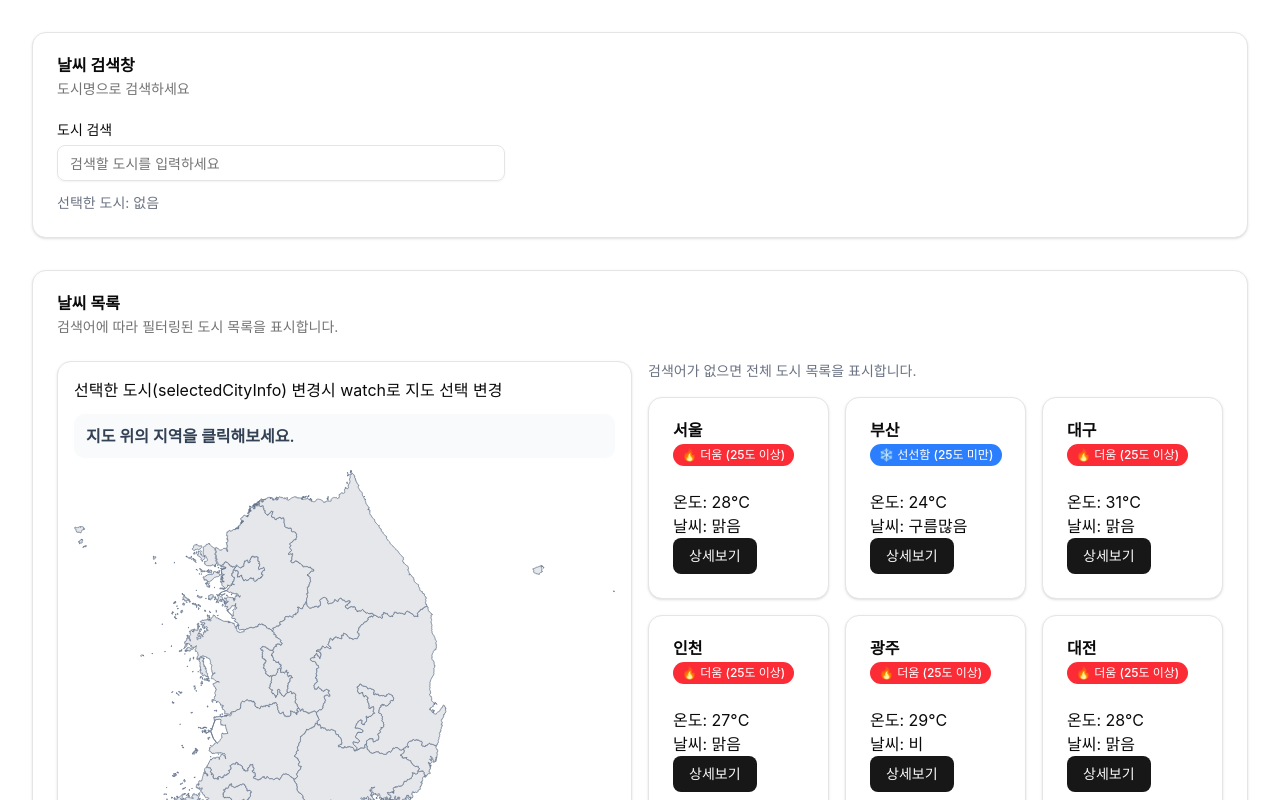
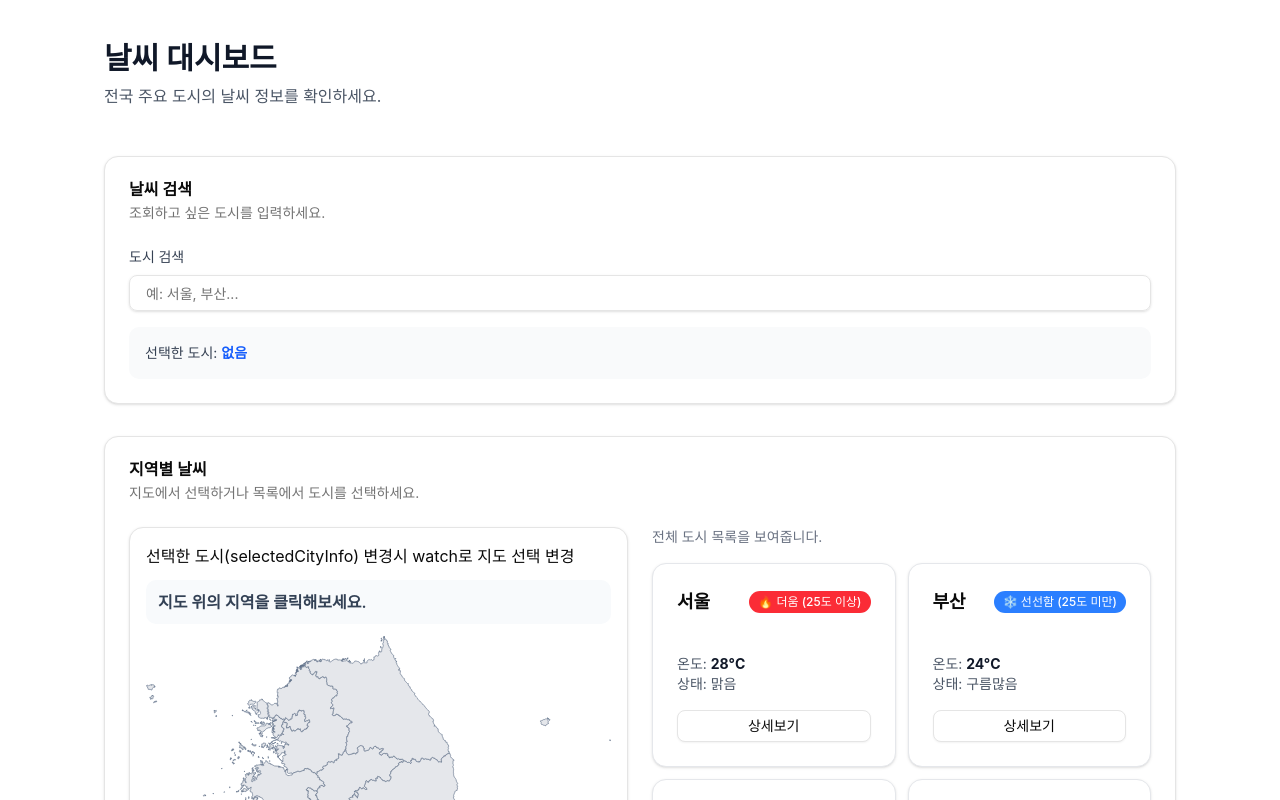
Before and after one commit to Shin-3117/skala-vue3-22-3, a Vue app: page / in a window 1280 px wide. Shown: the top 800 px of the page. Built offline with nearby package versions, Linux system fonts and the light colour scheme.

Commit message:
:lipstick: 날씨 디자인 수정

```diff
--- a/src/components/handsOn/SearchBar.vue
+++ b/src/components/handsOn/SearchBar.vue
@@ -15,14 +15,24 @@ const searchQueryProxy = computed({
 </script>
 
 <template>
-  <div class="grid w-full max-w-md gap-2">
-    <Label for="weather-search">도시 검색</Label>
-    <Input
-      id="weather-search"
-      type="text"
-      v-model="searchQueryProxy"
-      placeholder="검색할 도시를 입력하세요"
-      class="w-full"
-    />
+  <div class="flex flex-col gap-2">
+    <Label for="weather-search" class="text-sm font-medium text-gray-700">도시 검색</Label>
+    <div class="relative">
+      <Input
+        id="weather-search"
+        type="text"
+        v-model="searchQueryProxy"
+        placeholder="예: 서울, 부산..."
+        class="w-full pl-4 pr-4 py-2 border rounded-md shadow-sm focus:ring-2 focus:ring-blue-500 focus:border-blue-500"
+      />
+      <div v-if="searchQueryProxy" class="absolute inset-y-0 right-0 flex items-center pr-3">
+        <button
+          @click="searchQueryProxy = ''"
+          class="text-gray-400 hover:text-gray-600"
+        >
+          ✕
+        </button>
+      </div>
+    </div>
   </div>
 </template>
--- a/src/components/handsOn/WeatherCard.vue
+++ b/src/components/handsOn/WeatherCard.vue
@@ -6,7 +6,6 @@ import {
   CardHeader,
   CardTitle,
   CardContent,
-  CardDescription,
 } from '@/components/ui/card/index.js'
 
 const props = defineProps(['name', 'temp', 'status'])
@@ -24,15 +23,19 @@ const showDetail = (cityName, status) => {
 }
 </script>
 <template>
-  <Card class="cursor-pointer" @click="handleSelect">
-    <CardHeader>
-      <CardTitle>{{ props.name }}</CardTitle>
-      <CardDescription><WeatherBadge :temp="props.temp" /></CardDescription>
+  <Card class="cursor-pointer hover:shadow-lg transition-shadow duration-200 border-gray-200" @click="handleSelect">
+    <CardHeader class="pb-2">
+      <div class="flex justify-between items-center">
+        <CardTitle class="text-lg">{{ props.name }}</CardTitle>
+        <WeatherBadge :temp="props.temp" />
+      </div>
     </CardHeader>
     <CardContent>
-      <p>온도: {{ props.temp }}°C</p>
-      <p>날씨: {{ props.status }}</p>
-      <Button @click.stop="showDetail(props.name, props.status)">상세보기</Button>
+      <div class="text-sm text-gray-600 mb-4">
+        <p>온도: <span class="font-bold text-gray-900">{{ props.temp }}°C</span></p>
+        <p>상태: <span class="font-medium">{{ props.status }}</span></p>
+      </div>
+      <Button variant="outline" size="sm" class="w-full" @click.stop="showDetail(props.name, props.status)">상세보기</Button>
     </CardContent>
   </Card>
 </template>
--- a/src/components/handsOn/WeatherList.vue
+++ b/src/components/handsOn/WeatherList.vue
@@ -21,18 +21,20 @@ const handleSelectCity = (cityName) => {
 </script>
 
 <template>
-  <div>
-    <p v-if="!searchQuery.trim()" class="mb-4 text-sm text-gray-500">
-      검색어가 없으면 전체 도시 목록을 표시합니다.
-    </p>
-    <p v-else-if="filteredWeatherList.length > 0" class="mb-4 text-sm text-gray-500">
-      {{ searchQuery }}에 대한 검색 결과 {{ filteredWeatherList.length }}건입니다.
-    </p>
-    <p v-else class="mb-4 text-sm text-gray-500">검색 결과가 일치하는 도시가 없습니다.</p>
+  <div class="h-full">
+    <div class="mb-4">
+      <p v-if="!searchQuery.trim()" class="text-sm text-gray-500">
+        전체 도시 목록을 보여줍니다.
+      </p>
+      <p v-else-if="filteredWeatherList.length > 0" class="text-sm font-medium text-blue-600">
+        '{{ searchQuery }}'에 대한 검색 결과: {{ filteredWeatherList.length }}건
+      </p>
+      <p v-else class="text-sm text-red-500">일치하는 도시가 없습니다.</p>
+    </div>
 
     <ul
       v-if="filteredWeatherList.length > 0"
-      class="grid grid-cols-1 gap-4 md:grid-cols-2 lg:grid-cols-3"
+      class="grid grid-cols-1 gap-3 sm:grid-cols-2 lg:grid-cols-2"
     >
       <li v-for="item in filteredWeatherList" :key="item.id">
         <WeatherCard
--- a/src/components/handsOn/WeatherParent.vue
+++ b/src/components/handsOn/WeatherParent.vue
@@ -1,9 +1,9 @@
 <script setup>
-import { computed, ref, watchEffect } from 'vue'
+import { ref } from 'vue'
 import BaseDashboardCard from './BaseDashboardCard.vue'
 import SearchBar from './SearchBar.vue'
 import WeatherList from './WeatherList.vue'
-import Map from './Map.vue'
+import KoreaMap from './KoreaMap.vue'
 
 const searchQuery = ref('')
 const selectedCityInfo = ref('')
@@ -26,13 +26,6 @@ const weatherList = ref([
   { id: 'city_16', name: '제주', temp: 24, status: '소나기' },
   { id: 'city_17', name: '강원', temp: 23, status: '흐림' },
 ])
-
-const filteredWeatherList = computed(() => {
-  const query = searchQuery.value.trim().toLowerCase()
-  if (!query) return weatherList.value
-
-  return weatherList.value.filter((item) => item.name.toLowerCase().includes(query))
-})
 
 const handleCitySelect = (cityName) => {
   selectedCityInfo.value = cityName
@@ -62,17 +55,25 @@ const handleUpdateQuery = (query) => {
 </script>
 
 <template>
-  <article class="flex flex-col gap-8 p-8">
-    <BaseDashboardCard title="날씨 검색창" description="도시명으로 검색하세요">
+  <article class="max-w-6xl mx-auto flex flex-col gap-8 p-6 md:p-10">
+    <header class="mb-4">
+      <h1 class="text-3xl font-bold text-gray-900">날씨 대시보드</h1>
+      <p class="text-gray-600 mt-2">전국 주요 도시의 날씨 정보를 확인하세요.</p>
+    </header>
+
+    <BaseDashboardCard title="날씨 검색" description="조회하고 싶은 도시를 입력하세요.">
       <SearchBar :search-query="searchQuery" @update-query="handleUpdateQuery" />
-      <p class="mt-3 text-sm text-gray-500">선택한 도시: {{ selectedCityInfo || '없음' }}</p>
+      <div class="mt-4 p-4 bg-gray-50 rounded-lg text-sm text-gray-700">
+        선택한 도시: <span class="font-semibold text-blue-600">{{ selectedCityInfo || '없음' }}</span>
+      </div>
     </BaseDashboardCard>
+
     <BaseDashboardCard
-      title="날씨 목록"
-      description="검색어에 따라 필터링된 도시 목록을 표시합니다."
+      title="지역별 날씨"
+      description="지도에서 선택하거나 목록에서 도시를 선택하세요."
     >
-      <section class="grid grid-cols-1 gap-4 sm:grid-cols-2">
-        <Map :selected-city="selectedCityInfo" @select-region="handleRegionSelect" />
+      <section class="grid grid-cols-1 gap-6 lg:grid-cols-2">
+        <KoreaMap :selected-city="selectedCityInfo" @select-region="handleRegionSelect" />
         <WeatherList
           :weather-list="weatherList"
           :search-query="searchQuery"
```
Also changed, not shown: src/components/handsOn/KoreaMap.vue (renamed from src/components/handsOn/Map.vue).
